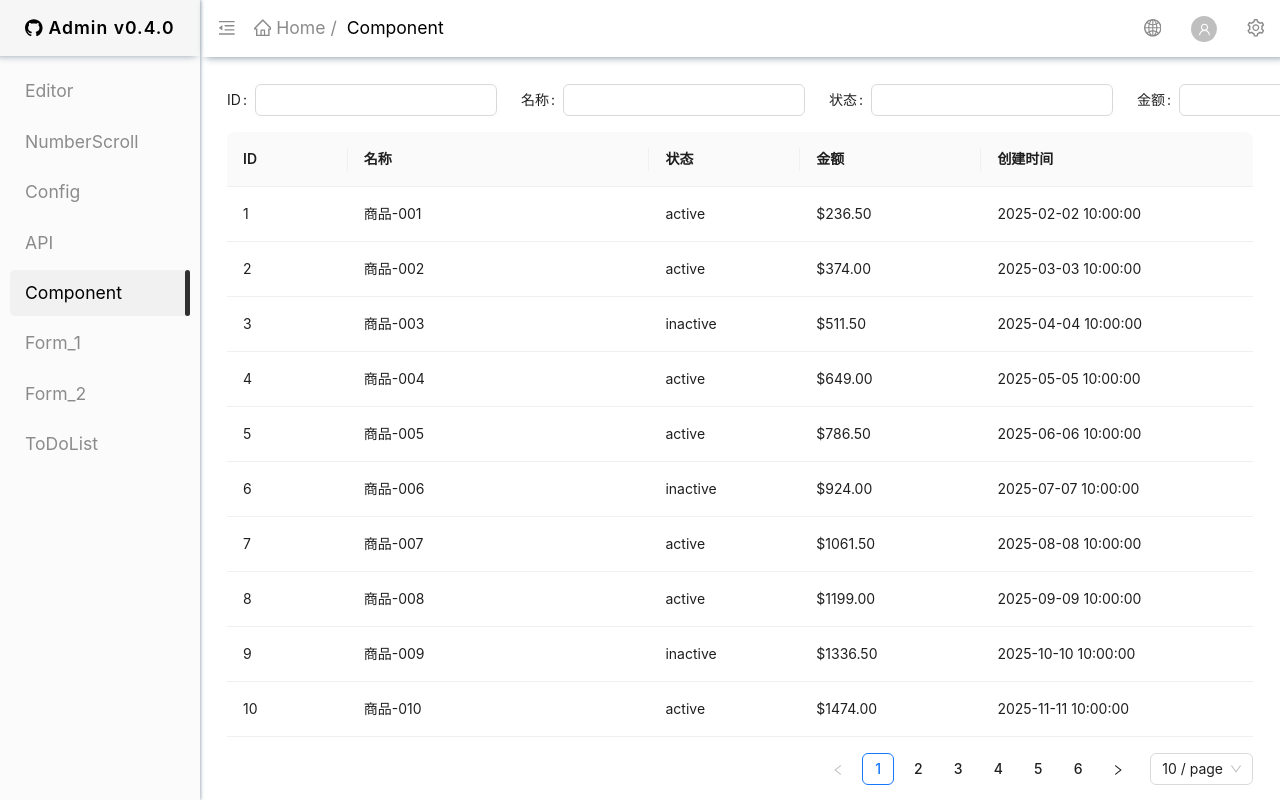
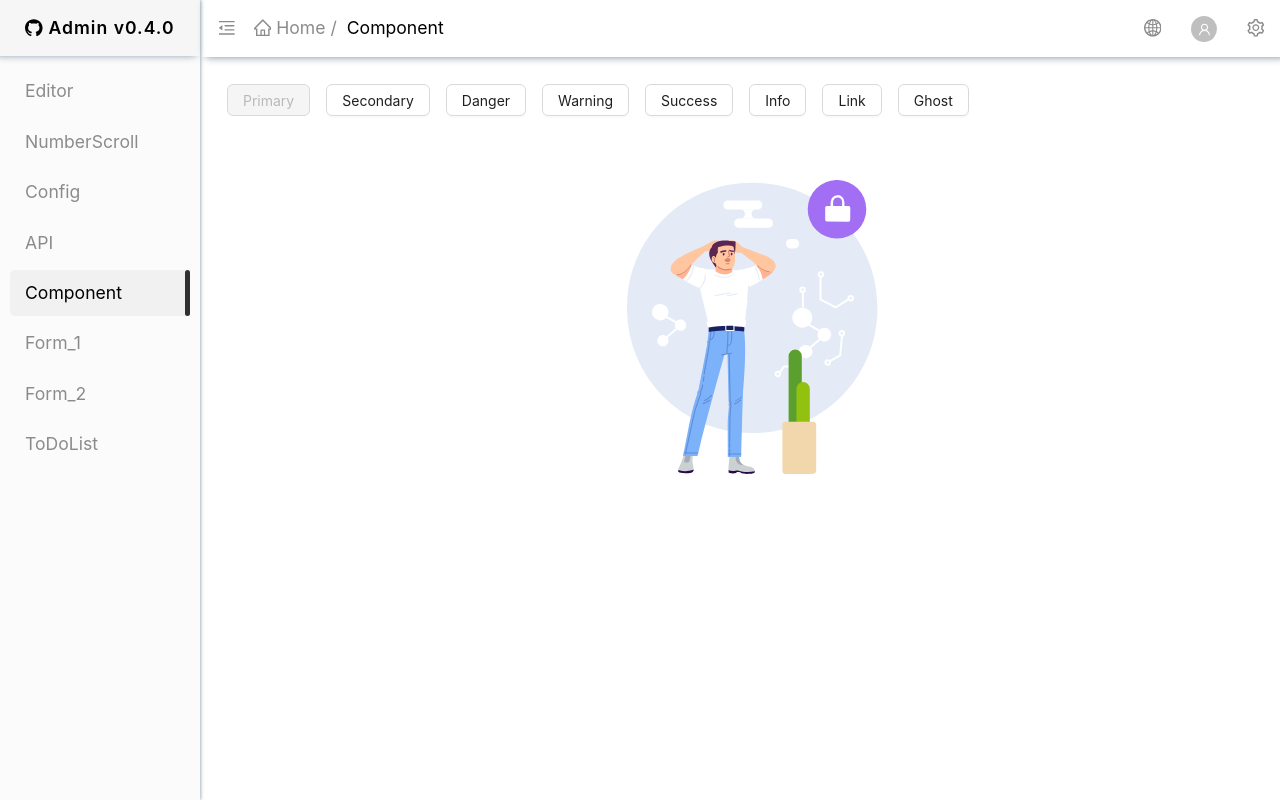
Before and after one commit to XIwE1/react-admin-component, a React (Vite) app: page / in a window 1280 px wide. Both pictures are taken after a click on the element "Component". Built offline with nearby package versions, Linux system fonts and the light colour scheme.

Commit message:
feat: 增加权限功能

```diff
--- /dev/null
+++ b/src/components/CustomButton/index.tsx
@@ -0,0 +1,43 @@
+import { Button, ButtonProps } from "antd";
+import React from "react";
+import { WithPermission } from "../Permission";
+
+const buttonVariants = {
+  primary: "bg-blue-500 text-white hover:bg-blue-600 !important",
+  secondary: "bg-gray-500 text-white hover:bg-gray-600",
+  danger: "bg-red-500 text-white hover:bg-red-600",
+  warning: "bg-yellow-500 text-white hover:bg-yellow-600",
+  success: "bg-green-500 text-white hover:bg-green-600",
+  info: "bg-blue-500 text-white hover:bg-blue-600",
+  link: "text-blue-500 hover:text-blue-600",
+  ghost: "bg-transparent text-black hover:bg-gray-100",
+  dashed:
+    "border-dashed border-gray-500 text-gray-500 hover:border-gray-600 hover:text-gray-600",
+  text: "text-black hover:text-gray-600",
+  default: "bg-gray-500 text-white hover:bg-gray-600",
+};
+
+interface CustomButtonProps extends ButtonProps {
+  customVariant?: keyof typeof buttonVariants;
+}
+
+interface CustomButtonWithPermissionProps extends CustomButtonProps {
+  permission?: string[];
+}
+
+export function CustomButton(props: CustomButtonProps) {
+  const { customVariant = "default", ...rest } = props;
+  return <Button className={buttonVariants[customVariant]} {...rest} />;
+}
+
+export default function (props: CustomButtonWithPermissionProps) {
+  const { permission, ...rest } = props;
+  return (
+    <WithPermission
+      permission={permission}
+      fallback={<CustomButton {...rest} disabled />}
+    >
+      <CustomButton {...rest} />
+    </WithPermission>
+  );
+}
--- /dev/null
+++ b/src/components/Permission/index.tsx
@@ -0,0 +1,27 @@
+import React from "react";
+import usePermission from "../../hooks/usePermission";
+import { Result } from "antd";
+
+interface WithPermissionProps {
+  permission?: string[];
+  fallback?: React.ReactNode;
+  children: React.ReactNode;
+}
+
+export function WithPermission(props: WithPermissionProps) {
+  const { permission, fallback, children } = props;
+
+  const hasPermission = usePermission({ permission });
+
+  if (hasPermission) return children;
+
+  return (
+    fallback || (
+      <Result
+        status={403}
+        title="403"
+        subTitle="You are not authorized to access this page"
+      />
+    )
+  );
+}
--- a/src/components/ProTable/index.tsx
+++ b/src/components/ProTable/index.tsx
@@ -1,6 +1,8 @@
 import React, { createContext, useContext, useEffect, useState } from "react";
-import { Button, Form, Space, Table } from "antd";
+import { Button, Form, Result, Space, Table } from "antd";
 import useTable from "./useTable";
+import { WithPermission } from "../Permission";
+
 
 // 筛选
 // 分页
@@ -11,10 +13,14 @@ const TableContext = createContext({});
 
 interface ProTableProps {
   request: any;
-  columns: any[];
+  columns?: any[];
+  children?: React.ReactNode;
 }
 
-export default function ProTable(props: any) {
+interface ProTableWithPermissionProps extends ProTableProps {
+  permission?: string[];
+}
+function ProTable(props: any) {
   const { request } = props;
 
   // const { data, loading, setPagination, pagination, fetchData } =
@@ -22,26 +28,12 @@ export default function ProTable(props: any) {
 
   return (
     <TableContext.Provider value={table}>
-      {/* <Table
-        rowKey={"id"}
-        pagination={pagination}
-        columns={columns}
-        dataSource={data}
-        loading={loading}
-        onChange={(pag) => {
-          setPagination((prev) => ({
-            ...prev,
-            current: pag.current!,
-            pageSize: pag.pageSize!,
-          }));
-        }}
-      /> */}
       {props.children}
     </TableContext.Provider>
   );
 }
 
-ProTable.Header = function (props: any) {
+PermissionProTable.Header = function (props: any) {
   const table = useContext(TableContext);
   const [form] = Form.useForm();
   return (
@@ -71,7 +63,7 @@ ProTable.Header = function (props: any) {
   );
 };
 
-ProTable.Table = function (props: Pick<ProTableProps, "columns">) {
+PermissionProTable.Table = function (props: Pick<ProTableProps, "columns">) {
   const table = useContext(TableContext);
   const { data, loading, setPagination, pagination, fetchData } = table as any;
 
@@ -93,5 +85,15 @@ ProTable.Table = function (props: Pick<ProTableProps, "columns">) {
   );
 };
 
+export default function PermissionProTable(props: ProTableWithPermissionProps) {
+  const { permission, ...rest } = props;
+  return (
+    <WithPermission permission={permission} fallback={<Result status="403" />}>
+      <ProTable {...rest} />
+      {/* {props.children} */}
+    </WithPermission>
+  );
+};
+
 // ProTable.Pagination = Pagination;
 // ProTable.ToolBar = ToolBar;
--- /dev/null
+++ b/src/hooks/usePermission.ts
@@ -0,0 +1,19 @@
+import { usePermissionStore } from "../store/permissionStore";
+import React from "react";
+
+interface UsePermissionProps {
+  permission?: string[];
+}
+
+export default function usePermission(props: UsePermissionProps): boolean {
+  const { permission } = props;
+
+  const { permissions, isAdmin } = usePermissionStore();
+
+  if (!permission) return true;
+
+  if (isAdmin) return true;
+
+  const hasPermission = permission.every((item) => permissions.includes(item));
+  return hasPermission;
+}
--- a/src/pages/component/index.tsx
+++ b/src/pages/component/index.tsx
@@ -6,6 +6,7 @@ import {
   fetchMockComponentTable,
   type ComponentTableRow,
 } from "../../mock/componentTable";
+import CustomButton from "../../components/CustomButton";
 
 const columns: ColumnsType<ComponentTableRow> = [
   { title: "ID", dataIndex: "id", width: 80 },
@@ -26,13 +27,29 @@ const columns: ColumnsType<ComponentTableRow> = [
 
 export default function Component() {
   return (
-    <div className="m-3">
-      <ProTable request={{ request: fetchMockComponentTable }}>
+    <Space direction="vertical" size="middle" className="m-3 w-full" wrap>
+      <Space size="middle" className="w-full">
+        <CustomButton permission={["button:create"]} customVariant="primary">
+          Primary
+        </CustomButton>
+        <CustomButton customVariant="secondary">Secondary</CustomButton>
+        <CustomButton customVariant="danger">Danger</CustomButton>
+        <CustomButton customVariant="warning">Warning</CustomButton>
+        <CustomButton customVariant="success">Success</CustomButton>
+        <CustomButton customVariant="info">Info</CustomButton>
+        <CustomButton customVariant="link">Link</CustomButton>
+        <CustomButton customVariant="ghost">Ghost</CustomButton>
+      </Space>
+
+      <ProTable
+        permission={["table:view"]}
+        request={{ request: fetchMockComponentTable }}
+      >
         <Space direction="vertical" size="middle" className="w-full">
           <ProTable.Header>
             {columns.map((item) => {
               return (
-                <Form.Item label={item.title}>
+                <Form.Item label={item.title} key={item.dataIndex}>
                   <Input />
                 </Form.Item>
               );
@@ -41,6 +58,20 @@ export default function Component() {
           <ProTable.Table columns={columns} />
         </Space>
       </ProTable>
-    </div>
+      {/* <Table
+        rowKey={"id"}
+        pagination={pagination}
+        columns={columns}
+        dataSource={data}
+        loading={loading}
+        onChange={(pag) => {
+          setPagination((prev) => ({
+            ...prev,
+            current: pag.current!,
+            pageSize: pag.pageSize!,
+          }));
+        }}
+      /> */}
+    </Space>
   );
 }
--- /dev/null
+++ b/src/store/permissionStore.ts
@@ -0,0 +1,44 @@
+import { create } from "zustand";
+import { persist } from "zustand/middleware";
+
+const LOCAL_PERMISSION_KEY = "permission-storage";
+
+export interface PermissionStore {
+  buttons: string[];
+  forms: string[];
+  roles: string[];
+  permissions: string[];
+  routes: string[];
+  isAdmin?: boolean;
+  version?: number;
+  updatePermissions: (permissions: string[]) => void;
+  updateForms: (forms: string[]) => void;
+  updateRoles: (roles: string[]) => void;
+  updateRoutes: (routes: string[]) => void;
+  updateIsAdmin: (isAdmin: boolean) => void;
+  updateVersion: (version: number) => void;
+}
+
+export const usePermissionStore = create<PermissionStore>()(
+  persist(
+    (set, get) => ({
+      buttons: [],
+      forms: [],
+      roles: [],
+      permissions: [],
+      routes: [],
+      isAdmin: false,
+      version: 1,
+      updatePermissions: (permissions: string[]) => set({ permissions }),
+      updateForms: (forms: string[]) => set({ forms }),
+      updateRoles: (roles: string[]) => set({ roles }),
+      updateRoutes: (routes: string[]) => set({ routes }),
+      updateIsAdmin: (isAdmin: boolean) => set({ isAdmin }),
+      updateVersion: (version: number) => set({ version }),
+    }),
+    {
+      name: LOCAL_PERMISSION_KEY,
+      partialize: (state) => ({ permissions: state.permissions }),
+    },
+  ),
+);
```
